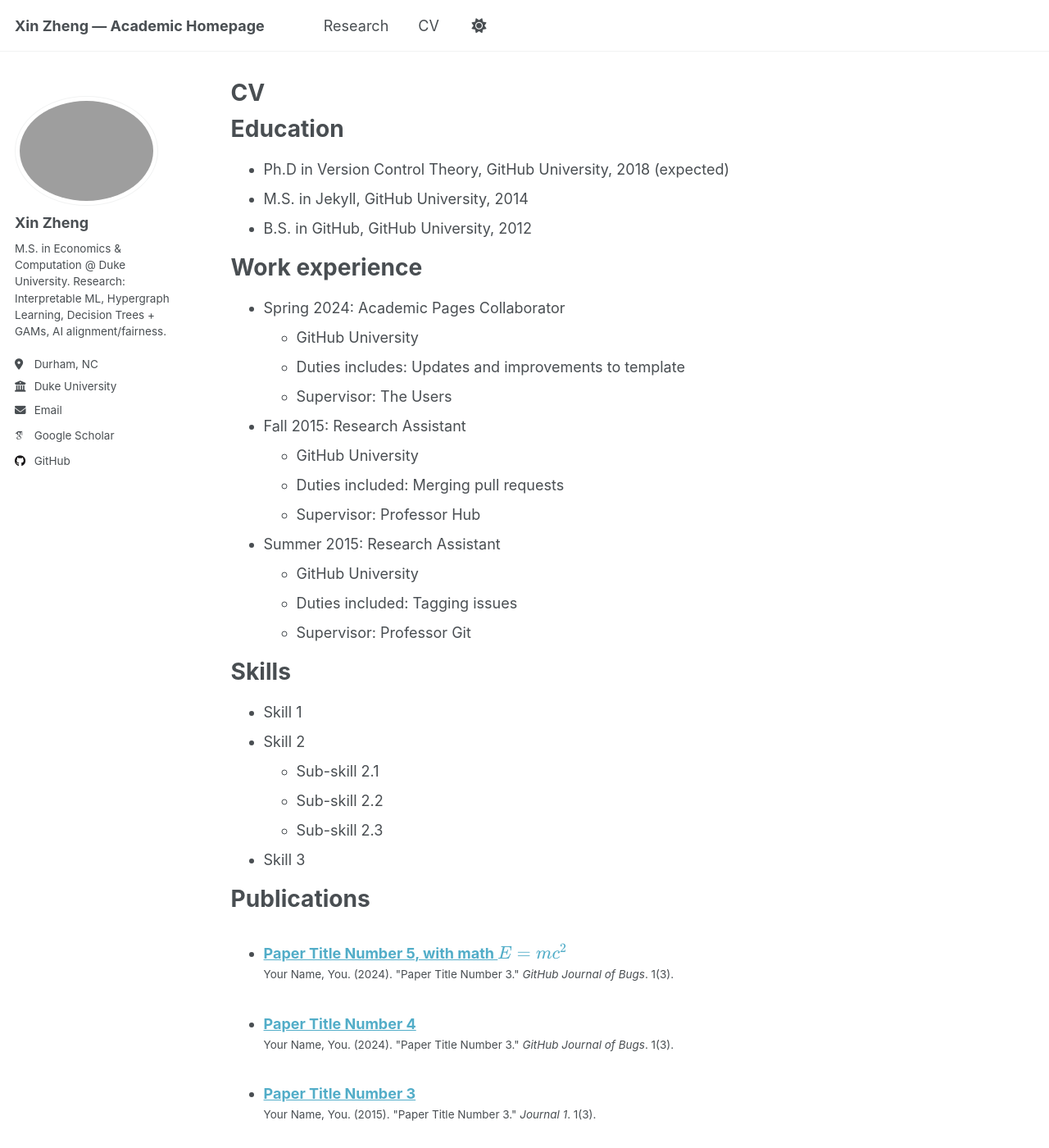
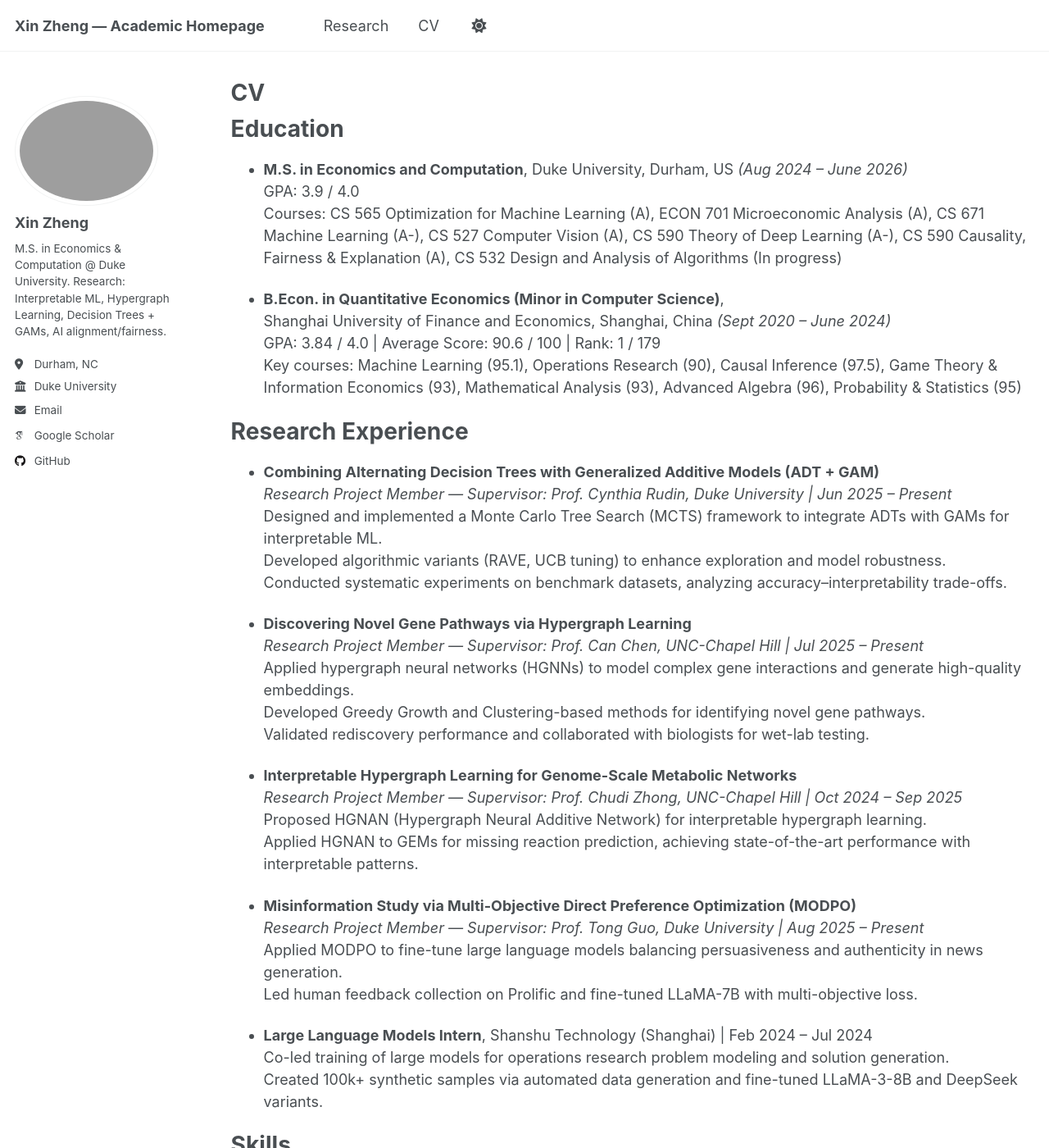
Before and after one commit to Xin-Lyra-Zheng/xin-lyra-zheng.github.io, a Jekyll site: the page built from _pages/cv.md, in a window 1280 px wide and 1400 px high. Shown: the whole window at 82% size. Built offline with Jekyll 4.4.1, drawn with Linux system fonts in a browser that asks for light colours; some web fonts are replaced; a script that is not in the unit is left out; some of the changed text lies outside the part shown.

Commit message:
Revise CV with new education and research details
Updated education, research experience, skills, and service sections in CV.

```diff
--- a/_pages/cv.md
+++ b/_pages/cv.md
@@ -11,54 +11,77 @@ redirect_from:
 
 Education
 ======
-* Ph.D in Version Control Theory, GitHub University, 2018 (expected)
-* M.S. in Jekyll, GitHub University, 2014
-* B.S. in GitHub, GitHub University, 2012
+* **M.S. in Economics and Computation**, Duke University, Durham, US *(Aug 2024 – June 2026)*
+  GPA: 3.9 / 4.0
+  Courses: CS 565 Optimization for Machine Learning (A), ECON 701 Microeconomic Analysis (A), CS 671 Machine Learning (A-), CS 527 Computer Vision (A), CS 590 Theory of Deep Learning (A-), CS 590 Causality, Fairness & Explanation (A), CS 532 Design and Analysis of Algorithms (In progress)
 
-Work experience
+* **B.Econ. in Quantitative Economics (Minor in Computer Science)**,
+  Shanghai University of Finance and Economics, Shanghai, China *(Sept 2020 – June 2024)*
+  GPA: 3.84 / 4.0  |  Average Score: 90.6 / 100  |  Rank: 1 / 179
+  Key courses: Machine Learning (95.1), Operations Research (90), Causal Inference (97.5), Game Theory & Information Economics (93), Mathematical Analysis (93), Advanced Algebra (96), Probability & Statistics (95)
+
+
+Research Experience
 ======
-* Spring 2024: Academic Pages Collaborator
-  * GitHub University
-  * Duties includes: Updates and improvements to template
-  * Supervisor: The Users
+* **Combining Alternating Decision Trees with Generalized Additive Models (ADT + GAM)**
+  *Research Project Member — Supervisor: Prof. Cynthia Rudin, Duke University | Jun 2025 – Present*
+  Designed and implemented a Monte Carlo Tree Search (MCTS) framework to integrate ADTs with GAMs for interpretable ML.
+  Developed algorithmic variants (RAVE, UCB tuning) to enhance exploration and model robustness.
+  Conducted systematic experiments on benchmark datasets, analyzing accuracy–interpretability trade-offs.
 
-* Fall 2015: Research Assistant
-  * GitHub University
-  * Duties included: Merging pull requests
-  * Supervisor: Professor Hub
+* **Discovering Novel Gene Pathways via Hypergraph Learning**
+  *Research Project Member — Supervisor: Prof. Can Chen, UNC-Chapel Hill | Jul 2025 – Present*
+  Applied hypergraph neural networks (HGNNs) to model complex gene interactions and generate high-quality embeddings.
+  Developed Greedy Growth and Clustering-based methods for identifying novel gene pathways.
+  Validated rediscovery performance and collaborated with biologists for wet-lab testing.
 
-* Summer 2015: Research Assistant
-  * GitHub University
-  * Duties included: Tagging issues
-  * Supervisor: Professor Git
+* **Interpretable Hypergraph Learning for Genome-Scale Metabolic Networks**
+  *Research Project Member — Supervisor: Prof. Chudi Zhong, UNC-Chapel Hill | Oct 2024 – Sep 2025*
+  Proposed HGNAN (Hypergraph Neural Additive Network) for interpretable hypergraph learning.
+  Applied HGNAN to GEMs for missing reaction prediction, achieving state-of-the-art performance with interpretable patterns.
+
+* **Misinformation Study via Multi-Objective Direct Preference Optimization (MODPO)**
+  *Research Project Member — Supervisor: Prof. Tong Guo, Duke University | Aug 2025 – Present*
+  Applied MODPO to fine-tune large language models balancing persuasiveness and authenticity in news generation.
+  Led human feedback collection on Prolific and fine-tuned LLaMA-7B with multi-objective loss.
+
+* **Large Language Models Intern**, Shanshu Technology (Shanghai) | Feb 2024 – Jul 2024
+  Co-led training of large models for operations research problem modeling and solution generation.
+  Created 100k+ synthetic samples via automated data generation and fine-tuned LLaMA-3-8B and DeepSeek variants.
+
 
 Skills
 ======
-* Skill 1
-* Skill 2
-  * Sub-skill 2.1
-  * Sub-skill 2.2
-  * Sub-skill 2.3
-* Skill 3
+* Python (pandas, PyTorch, NumPy, scikit-learn, OpenAI API, LoRA finetuning)
+* JAX / PyTorch for interpretable ML and GAM modeling
+* Stata / R / SQL for empirical and econometric analysis
+* Git / VS Code / Slurm / HPC workflow management
+* LaTeX / Beamer / Markdown for academic writing
+
 
 Publications
 ======
-  <ul>{% for post in site.publications reversed %}
-    {% include archive-single-cv.html %}
-  {% endfor %}</ul>
+<ul>{% for post in site.publications reversed %}
+  {% include archive-single-cv.html %}
+{% endfor %}</ul>
+
 
 Talks
 ======
-  <ul>{% for post in site.talks reversed %}
-    {% include archive-single-talk-cv.html  %}
-  {% endfor %}</ul>
+<ul>{% for post in site.talks reversed %}
+  {% include archive-single-talk-cv.html %}
+{% endfor %}</ul>
+
 
 Teaching
 ======
-  <ul>{% for post in site.teaching reversed %}
-    {% include archive-single-cv.html %}
-  {% endfor %}</ul>
+<ul>{% for post in site.teaching reversed %}
+  {% include archive-single-cv.html %}
+{% endfor %}</ul>
 
-Service and leadership
+
+Service and Leadership
 ======
-* Currently signed in to 43 different slack teams
+* Research collaborator in interpretable ML and alignment projects across Duke and UNC.
+* Mentor for junior students interested in computational social science and ML ethics.
+* Active member of Duke MSEC research community and Prof. Guo’s lab.
```
